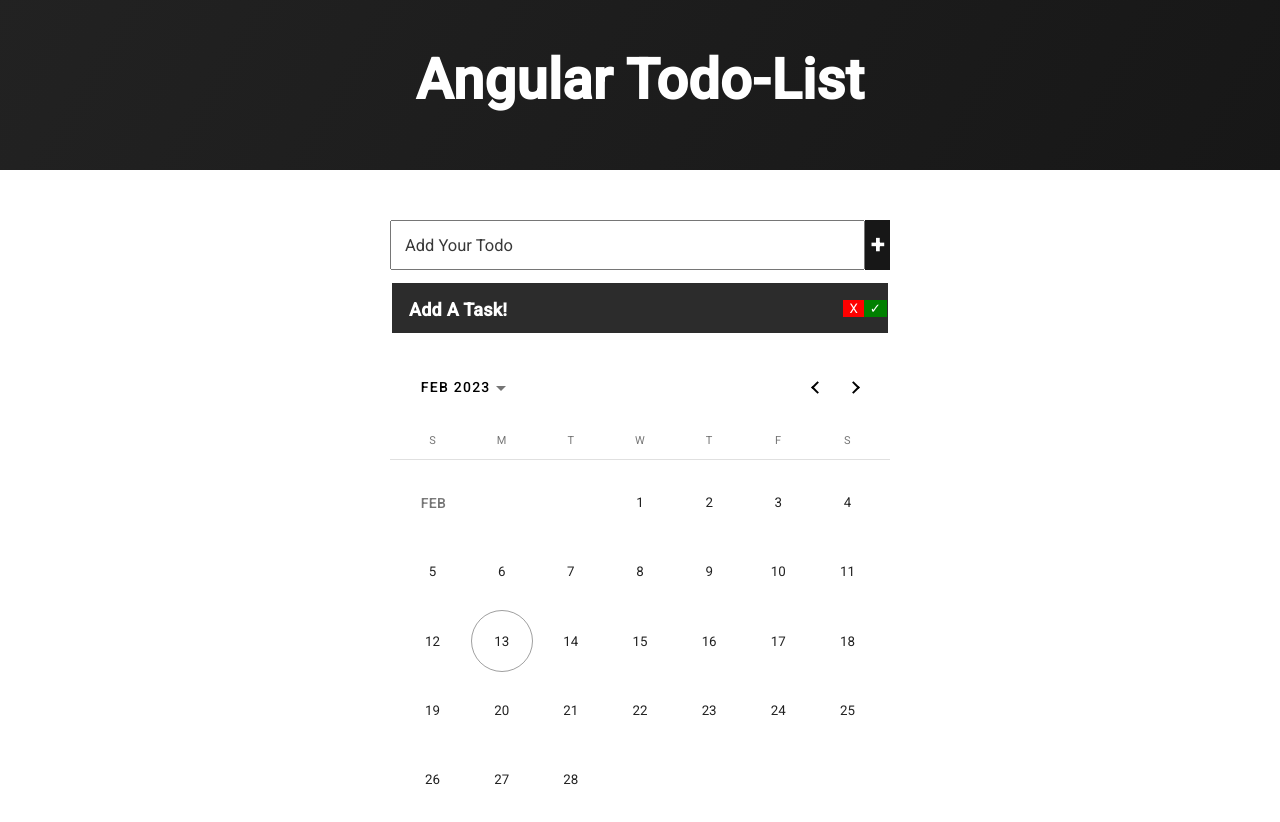
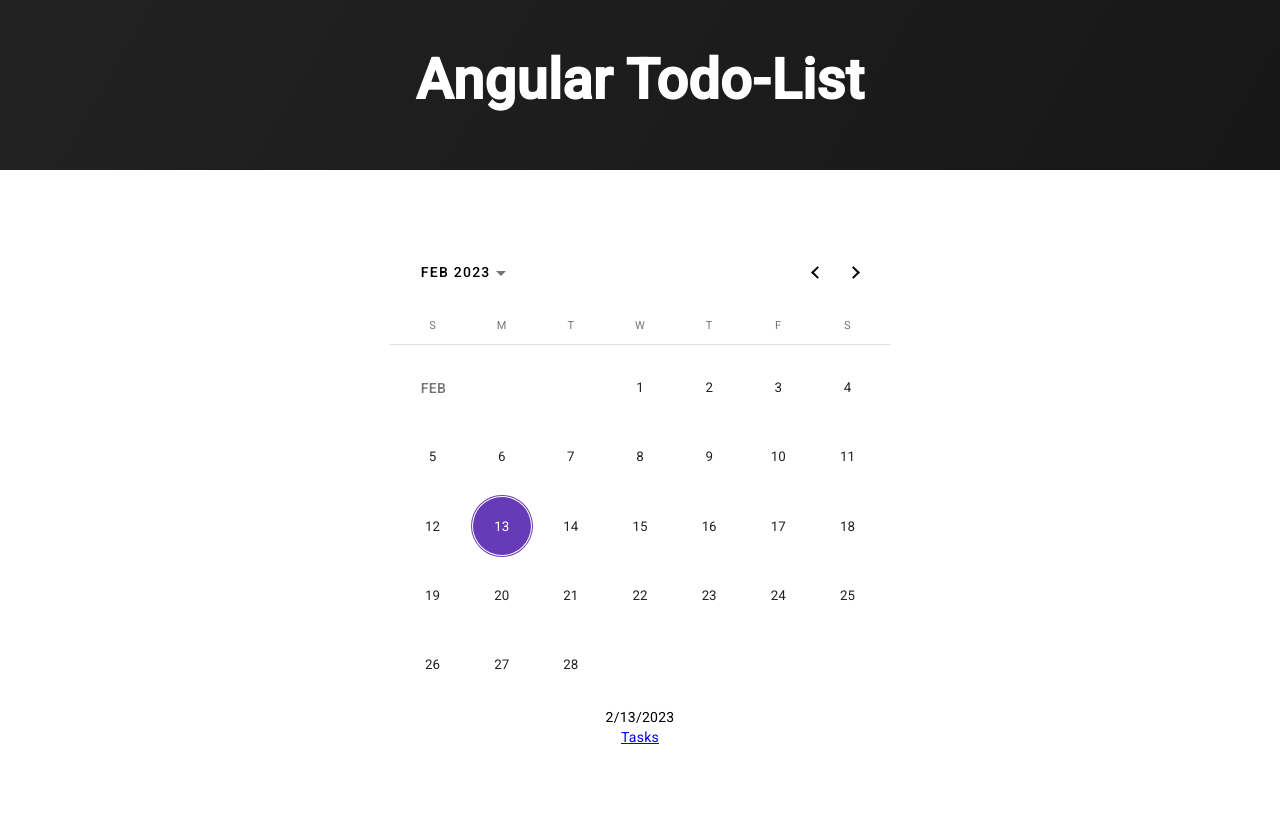
Before and after one commit to hey-now/angular-todolist, an Angular app: page / in a window 1280 px wide. Shown: the top 822 px of the page. Built offline with nearby package versions, Linux system fonts and the light colour scheme.

Commit message:
adding routing parameters

```diff
--- a/src/app/app-routing.module.ts
+++ b/src/app/app-routing.module.ts
@@ -1,7 +1,12 @@
 import { NgModule } from '@angular/core';
 import { RouterModule, Routes } from '@angular/router';
+import { CalendarComponent } from './calendar/calendar.component';
+import { TaskListComponent } from './task-list/task-list.component';
 
-const routes: Routes = [];
+const routes: Routes = [
+  {component: CalendarComponent, path: ''},
+  {component: TaskListComponent, path: 'tasks'}
+];
 
 @NgModule({
   imports: [RouterModule.forRoot(routes)],
--- a/src/app/app.component.html
+++ b/src/app/app.component.html
@@ -1,5 +1,4 @@
 <header>{{title}}</header>
 <body>
-  <task-list></task-list>
-  <app-calendar></app-calendar>
+  <router-outlet></router-outlet>
 </body>
--- a/src/app/calendar/calendar.component.css
+++ b/src/app/calendar/calendar.component.css
@@ -1,6 +1,8 @@
 div {
   display: flex;
   justify-content: center;
+  flex-direction: column;
+  align-items: center;
 }
 
 mat-calendar {
--- a/src/app/calendar/calendar.component.html
+++ b/src/app/calendar/calendar.component.html
@@ -1,3 +1,5 @@
 <div>
-  <mat-calendar></mat-calendar>
+  <mat-calendar [(selected)]="selectedDate" ></mat-calendar>
+  {{selectedDate.toLocaleDateString()}}
+  <a [routerLink]="['/tasks']">Tasks</a>
 </div>
--- a/src/app/calendar/calendar.component.ts
+++ b/src/app/calendar/calendar.component.ts
@@ -7,4 +7,5 @@
 })
 export class CalendarComponent {
 
+  selectedDate = new Date();
 }
--- a/src/app/calendar/calendar.module.ts
+++ b/src/app/calendar/calendar.module.ts
@@ -4,6 +4,7 @@
 import { BrowserAnimationsModule } from '@angular/platform-browser/animations'
 import { MatDatepickerModule } from '@angular/material/datepicker'
 import { MatNativeDateModule } from '@angular/material/core';
+import { RouterModule } from '@angular/router';
 
 
 @NgModule({
@@ -14,7 +15,8 @@
     CommonModule,
     BrowserAnimationsModule,
     MatDatepickerModule,
-    MatNativeDateModule
+    MatNativeDateModule,
+    RouterModule
   ],
   exports: [
     CalendarComponent
```
